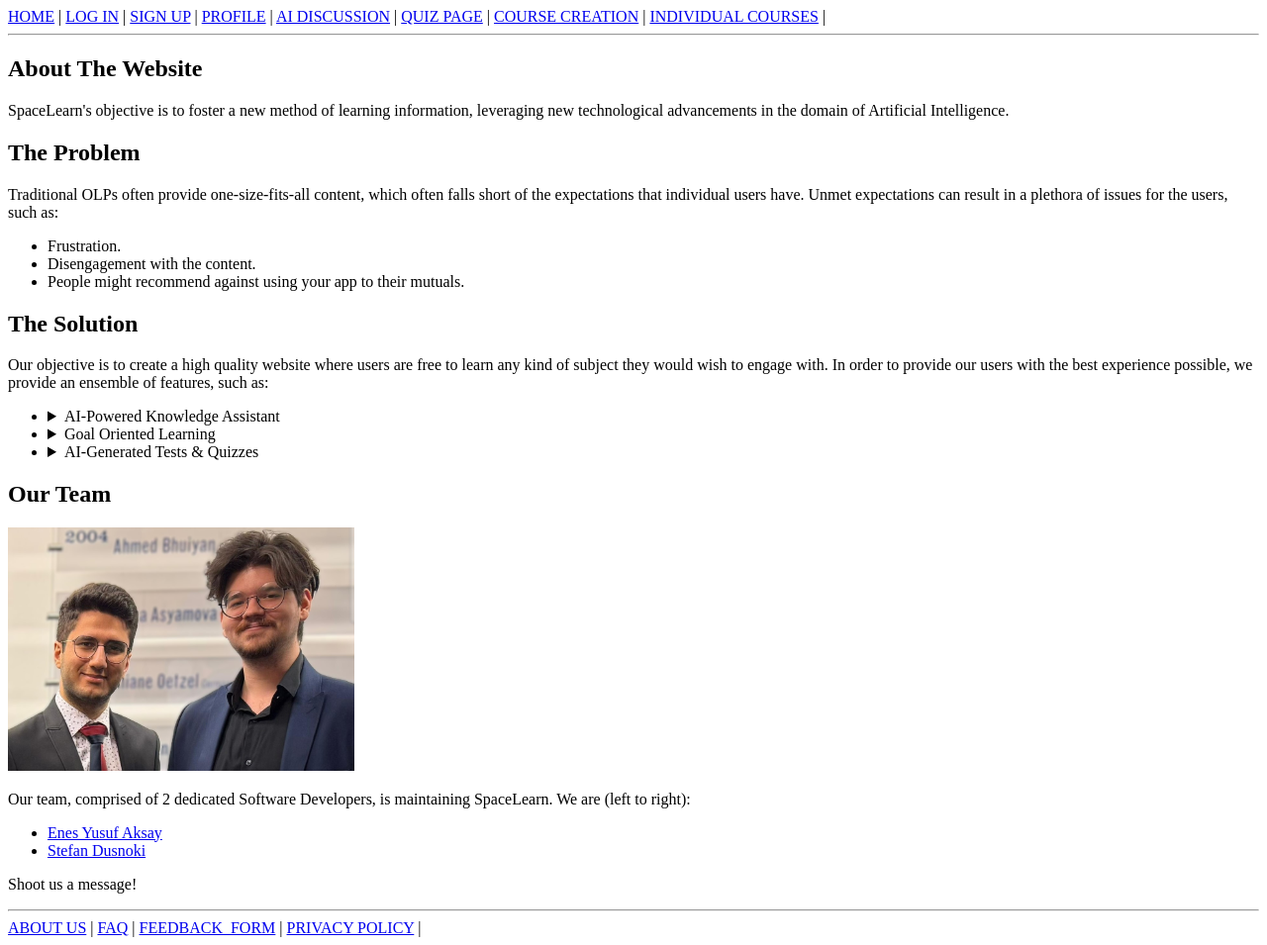
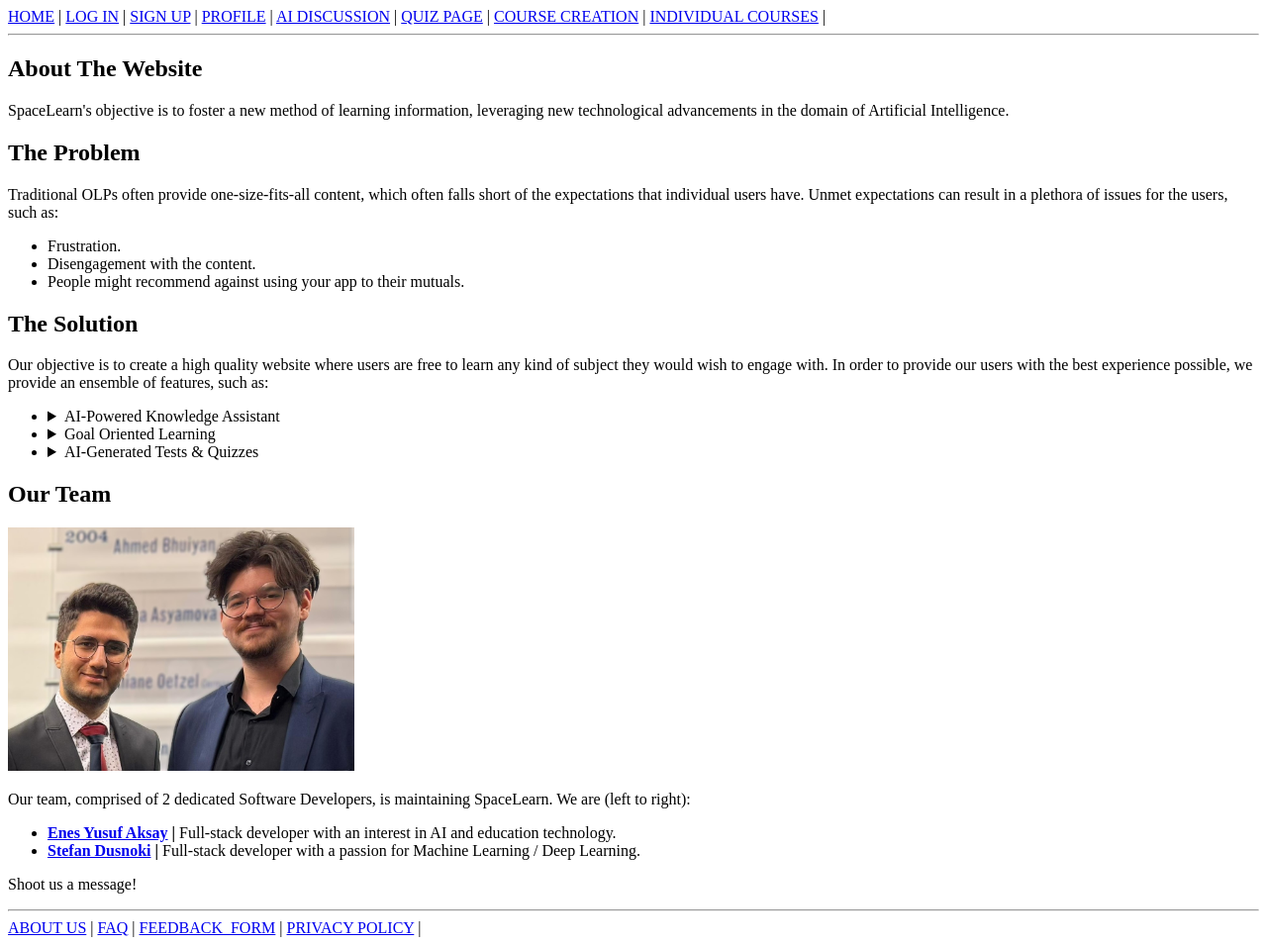
Before and after one commit to The-Stef/Dragon, a plain HTML site: page info_pages/about_us.html in a window 1280 px wide. Shown: the whole page at 99% size. Drawn offline with Linux system fonts and the light colour scheme.

Commit message:
Added content to the About Us page

```diff
--- a/info_pages/about_us.html
+++ b/info_pages/about_us.html
@@ -81,8 +81,18 @@
             <img src="../assets/TeamPhoto.jpg" style="width: 350px; height: auto;">
             <p>Our team, comprised of 2 dedicated Software Developers, is maintaining SpaceLearn. We are (left to right):</p>
             <ul>
-                <li><a href="mailto:eaksay@constructor.university">Enes Yusuf Aksay</a></li>
-                <li><a href="mailto:sdusnoki@constructor.university">Stefan Dusnoki</a></li>
+                <li>
+                    <strong>
+                        <a href="mailto:eaksay@constructor.university">Enes Yusuf Aksay</a> |
+                    </strong>
+                    Full-stack developer with an interest in AI and education technology.
+                </li>
+                <li>
+                    <strong>
+                        <a href="mailto:sdusnoki@constructor.university">Stefan Dusnoki</a> |
+                    </strong>
+                    Full-stack developer with a passion for Machine Learning / Deep Learning.
+                </li>
             </ul>
             <p>Shoot us a message!</p>
         </section>
```
